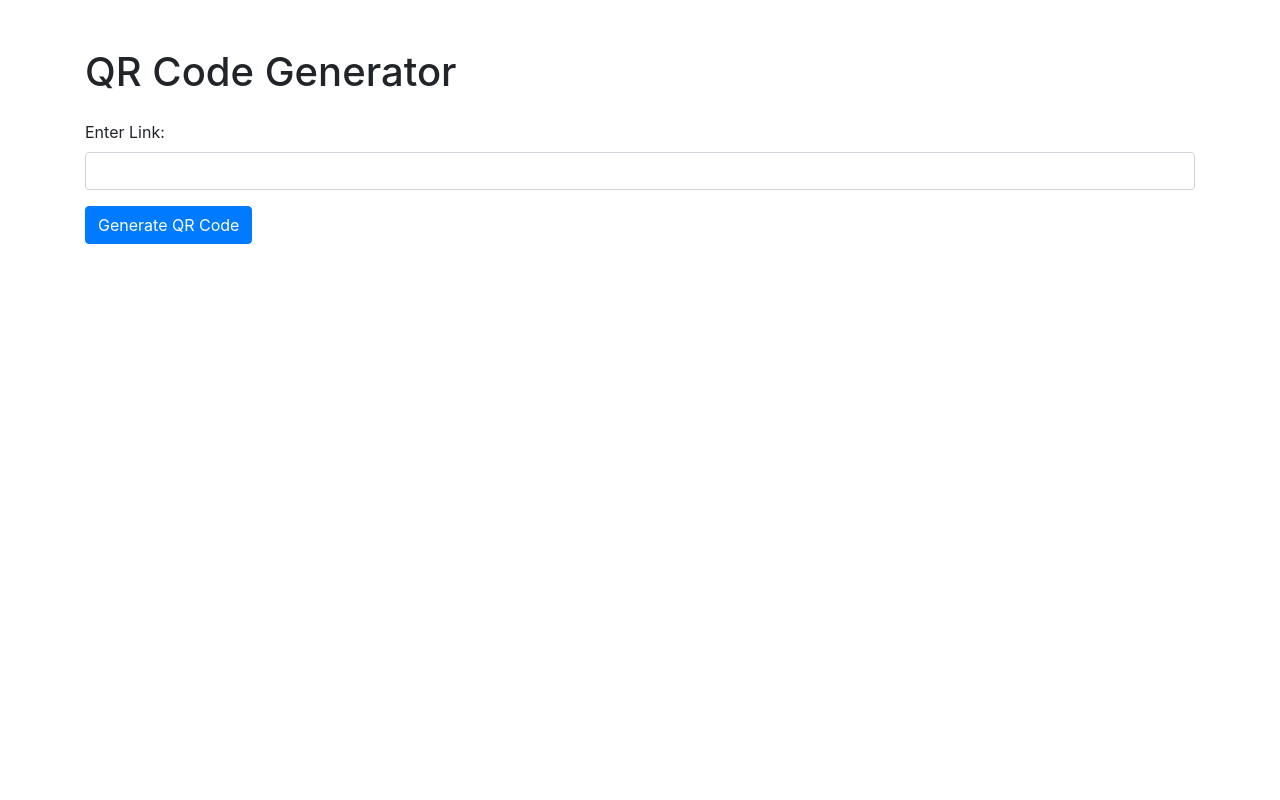
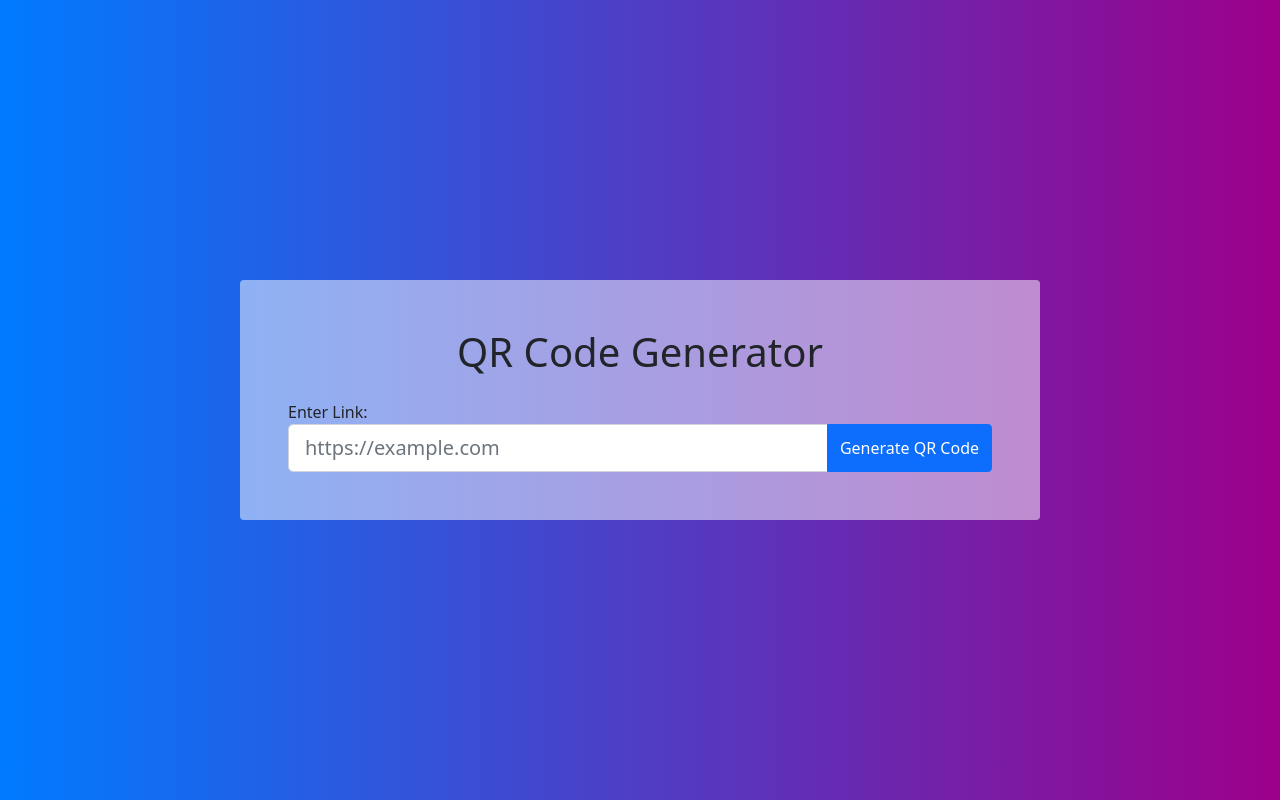
Before and after one commit to ziyanoffl/QRCodeGenie, a Flask app: page / in a window 1280 px wide. Run offline with Flask 3, Linux system fonts and the light colour scheme; some libraries are stand-ins or nearby versions.

Commit message:
Made some visual changes

```diff
--- a/templates/index.html
+++ b/templates/index.html
@@ -3,19 +3,39 @@
 <head>
     <meta charset="UTF-8">
     <meta name="viewport" content="width=device-width, initial-scale=1.0">
+    <!-- Add a meta description tag -->
+    <meta name="description" content="A simple web app that generates QR codes from links.">
     <title>QR Code Generator</title>
-    <link rel="stylesheet" href="https://stackpath.bootstrapcdn.com/bootstrap/4.3.1/css/bootstrap.min.css">
+    <link href="https://cdn.jsdelivr.net/npm/bootstrap@5.1.3/dist/css/bootstrap.min.css" rel="stylesheet">
+    <style>
+        body {
+            background: linear-gradient(to right, #007bff, #9d008a) fixed;
+        }
+
+        .card {
+            background: rgba(255, 255, 255, 0.5);
+            border: none;
+        }
+    </style>
 </head>
 <body>
-    <div class="container mt-5">
-        <h1 class="mb-4">QR Code Generator</h1>
-        <form action="/generate_qr" method="POST">
-            <div class="form-group">
-                <label for="link">Enter Link:</label>
-                <input type="text" class="form-control" id="link" name="link" required>
-            </div>
-            <button type="submit" class="btn btn-primary">Generate QR Code</button>
-        </form>
+    <div class="container d-flex justify-content-center align-items-center vh-100">
+        <div class="card p-5" style="width: 800px">
+            <h1 class="mb-4 text-center">QR Code Generator</h1>
+            <form action="/generate_qr" method="POST">
+                <div class="form-group">
+                    <!-- Add a for attribute to the label -->
+                    <label for="link">Enter Link:</label>
+                    <div class="input-group">
+                        <!-- Add an id and a placeholder attribute to the input -->
+                        <input type="text" class="form-control form-control-lg" id="link" name="link" placeholder="https://example.com" required>
+                        <button type="submit" class="btn btn-primary">Generate QR Code</button>
+                    </div>
+                </div>
+            </form>
+        </div>
     </div>
+    <!-- Add a script tag at the end of the body -->
+    <script src="https://cdn.jsdelivr.net/npm/bootstrap@5.1.3/dist/js/bootstrap.bundle.min.js"></script>
 </body>
 </html>
```
Also changed, not shown: templates/generated.html (+9 -6 lines).
